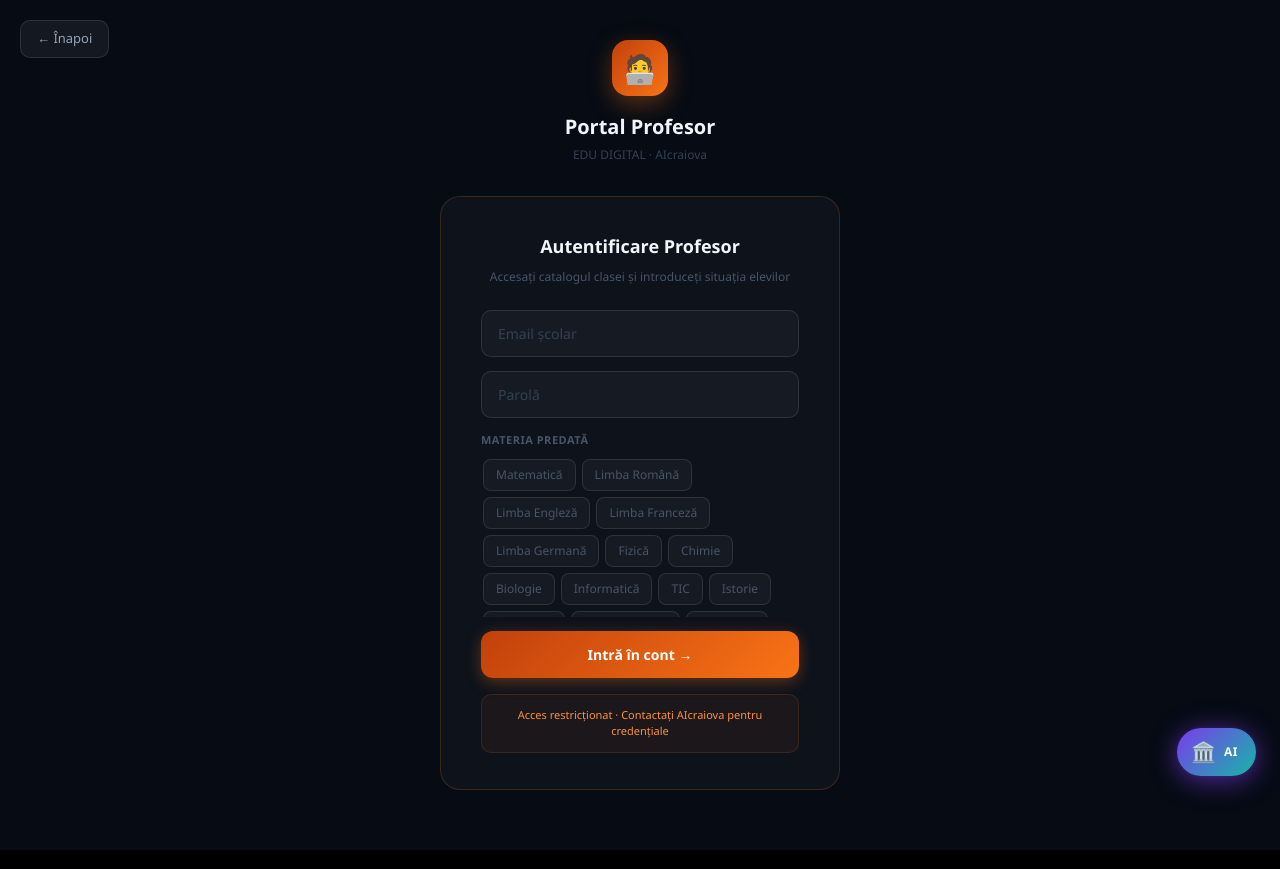
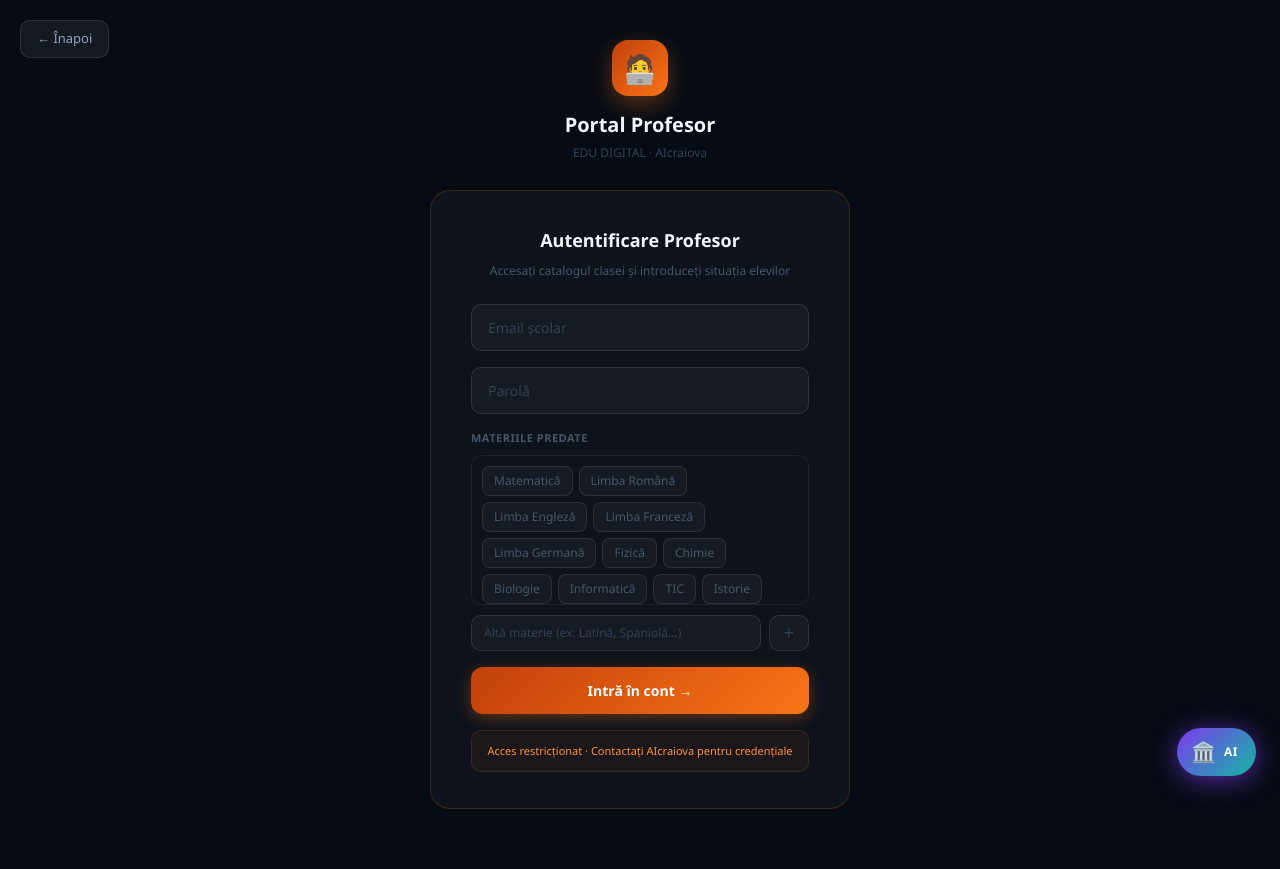
Before and after one commit to catalinradu2026-gif/leadflow-ai, a Next.js app: page /edu/profesori in a window 1280 px wide. Built offline with nearby package versions, Linux system fonts and the light colour scheme.

Commit message:
Multi-subject teacher login with tab switcher in catalog

```diff
--- a/app/edu/profesori/page.tsx
+++ b/app/edu/profesori/page.tsx
@@ -13,6 +13,14 @@ type ContElev = {
 type ProfEntry = { nota: string; absMot: number; absNemot: number; observatii: string }
 type ProfCatalogs = Record<string, Record<string, ProfEntry>>
 
+const MATERII_LISTA = [
+  'Matematică','Limba Română','Limba Engleză','Limba Franceză','Limba Germană',
+  'Fizică','Chimie','Biologie','Informatică','TIC',
+  'Istorie','Geografie','Educație Civică','Economie','Filosofie',
+  'Psihologie','Sociologie','Logică','Religie',
+  'Educație Fizică','Arte Vizuale','Muzică','Tehnologie',
+]
+
 export default function ProfesoriPage() {
   const router = useRouter()
   const isMobile = useIsMobile()
@@ -23,18 +31,13 @@ export default function ProfesoriPage() {
   const [loginErr, setLoginErr] = useState('')
   const [logging, setLogging] = useState(false)
 
-  const MATERII = [
-    'Matematică','Limba Română','Limba Engleză','Limba Franceză','Limba Germană',
-    'Fizică','Chimie','Biologie','Informatică','TIC',
-    'Istorie','Geografie','Educație Civică','Economie','Filosofie',
-    'Psihologie','Sociologie','Logică','Religie',
-    'Educație Fizică','Arte Vizuale','Muzică','Tehnologie',
-  ]
+  // Login — selectie materii multiple
+  const [materiiSelectate, setMateriiSelectate] = useState<string[]>([])
+  const [altaMaterie, setAltaMaterie] = useState('')
 
-  const [materie, setMaterie] = useState('')
-  const [materieLogin, setMaterieLogin] = useState('')
-  const [materieEdit, setMaterieEdit] = useState('')
-  const [editingMaterie, setEditingMaterie] = useState(false)
+  // Catalog
+  const [materie, setMaterie] = useState('')           // materia activa in catalog
+  const [materiiProf, setMateriiProf] = useState<string[]>([])  // toate materiile profesorului
   const [elevi, setElevi] = useState<ContElev[]>([])
   const [nrClasa, setNrClasa] = useState('')
   const [idx, setIdx] = useState(0)
@@ -55,6 +58,19 @@ export default function ProfesoriPage() {
     if (hydrated) localStorage.setItem('prof_catalogs', JSON.stringify(profCatalogs))
   }, [profCatalogs, hydrated])
 
+  function toggleMaterie(m: string) {
+    setMateriiSelectate(prev =>
+      prev.includes(m) ? prev.filter(x => x !== m) : [...prev, m]
+    )
+  }
+
+  function adaugaAltaMaterie() {
+    const m = altaMaterie.trim()
+    if (!m || materiiSelectate.includes(m)) return
+    setMateriiSelectate(prev => [...prev, m])
+    setAltaMaterie('')
+  }
+
   function getEntry(elevNr: string): ProfEntry {
     return profCatalogs[materie]?.[elevNr] || { nota: '', absMot: 0, absNemot: 0, observatii: '' }
   }
@@ -74,7 +90,7 @@ export default function ProfesoriPage() {
   async function handleLogin(e: React.FormEvent) {
     e.preventDefault()
     if (!email || !password) { setLoginErr('Completați email și parolă.'); return }
-    if (!materieLogin) { setLoginErr('Selectați materia predată.'); return }
+    if (materiiSelectate.length === 0) { setLoginErr('Selectați cel puțin o materie predată.'); return }
     setLogging(true); setLoginErr('')
     await new Promise(r => setTimeout(r, 800))
     setLogging(false)
@@ -88,77 +104,89 @@ export default function ProfesoriPage() {
       setElevi(conturi)
       setNrClasa(clasa)
     } catch {}
-    setMaterie(materieLogin)
-    setMaterieEdit(materieLogin)
+    setMateriiProf(materiiSelectate)
+    setMaterie(materiiSelectate[0])
     setView('catalog')
   }
 
   const elev = elevi[idx]
   const entry = elev ? getEntry(elev.nr) : null
   const totalAbsElev = entry ? entry.absMot + entry.absNemot : 0
-  const materiiProfesori = Object.keys(profCatalogs)
 
+  // ---- LOGIN ----
   if (view === 'login') return (
     <div style={pageWrap(isMobile)}>
       <button onClick={() => router.push('/scoala')} style={backBtn}>← Înapoi</button>
-      <div style={{ textAlign: 'center', marginBottom: '32px' }}>
-        <div style={{ width: 56, height: 56, borderRadius: '16px', background: 'linear-gradient(135deg, #c2410c, #f97316)', display: 'flex', alignItems: 'center', justifyContent: 'center', fontSize: '28px', margin: '0 auto 16px', boxShadow: '0 8px 24px rgba(249,115,22,0.35)' }}>🧑‍💻</div>
+      <div style={{ textAlign: 'center', marginBottom: '28px' }}>
+        <div style={{ width: 56, height: 56, borderRadius: '16px', background: 'linear-gradient(135deg, #c2410c, #f97316)', display: 'flex', alignItems: 'center', justifyContent: 'center', fontSize: '28px', margin: '0 auto 14px', boxShadow: '0 8px 24px rgba(249,115,22,0.35)' }}>🧑‍💻</div>
         <div style={{ fontSize: '20px', fontWeight: 800 }}>Portal Profesor</div>
         <div style={{ fontSize: '12px', color: '#334155', marginTop: '4px' }}>EDU DIGITAL · AIcraiova</div>
       </div>
-      <div style={{ background: 'rgba(255,255,255,0.03)', border: '1px solid rgba(249,115,22,0.2)', borderRadius: '20px', padding: isMobile ? '28px 20px' : '36px 40px', width: '100%', maxWidth: '400px' }}>
+
+      <div style={{ background: 'rgba(255,255,255,0.03)', border: '1px solid rgba(249,115,22,0.2)', borderRadius: '20px', padding: isMobile ? '28px 20px' : '36px 40px', width: '100%', maxWidth: '420px' }}>
         <h2 style={{ fontSize: '18px', fontWeight: 700, marginBottom: '8px', textAlign: 'center' }}>Autentificare Profesor</h2>
         <p style={{ fontSize: '12px', color: '#475569', textAlign: 'center', marginBottom: '24px' }}>
           Accesați catalogul clasei și introduceți situația elevilor
         </p>
-        <form onSubmit={handleLogin} style={{ display: 'flex', flexDirection: 'column', gap: '14px' }}>
+
+        <form onSubmit={handleLogin} style={{ display: 'flex', flexDirection: 'column', gap: '16px' }}>
           <input type="email" placeholder="Email școlar" value={email} onChange={e => setEmail(e.target.value)} style={inputStyle} autoComplete="email" />
           <input type="password" placeholder="Parolă" value={password} onChange={e => setPassword(e.target.value)} style={inputStyle} autoComplete="current-password" />
 
-          {/* Selector materie */}
+          {/* Selector materii — multi-select */}
           <div>
-            <div style={{ fontSize: '11px', color: '#475569', fontWeight: 700, marginBottom: '8px', textTransform: 'uppercase', letterSpacing: '0.5px' }}>
-              Materia predată {materieLogin && <span style={{ color: '#f97316', marginLeft: '6px' }}>· {materieLogin}</span>}
+            <div style={{ fontSize: '11px', color: '#475569', fontWeight: 700, marginBottom: '8px', textTransform: 'uppercase', letterSpacing: '0.5px', display: 'flex', justifyContent: 'space-between' }}>
+              <span>Materiile predate</span>
+              {materiiSelectate.length > 0 && (
+                <span style={{ color: '#f97316', fontWeight: 700 }}>{materiiSelectate.length} selectate</span>
+              )}
             </div>
-            <div style={{ maxHeight: '160px', overflowY: 'auto', display: 'flex', flexWrap: 'wrap', gap: '6px', padding: '2px' }}>
-              {MATERII.map(m => (
-                <button
-                  key={m}
-                  type="button"
-                  onClick={() => setMaterieLogin(m)}
-                  style={{
-                    background: materieLogin === m ? 'rgba(249,115,22,0.25)' : 'rgba(255,255,255,0.04)',
-                    border: `1px solid ${materieLogin === m ? 'rgba(249,115,22,0.6)' : 'rgba(255,255,255,0.1)'}`,
-                    borderRadius: '8px', padding: '6px 12px',
-                    fontSize: '12px', fontWeight: materieLogin === m ? 700 : 400,
-                    color: materieLogin === m ? '#fb923c' : '#475569',
-                    cursor: 'pointer', fontFamily: 'inherit',
-                    transition: 'all 0.15s',
-                  }}
-                >
-                  {materieLogin === m ? '✓ ' : ''}{m}
-                </button>
-              ))}
-              {/* Alta materie — editabila */}
+
+            {/* Chipuri selectate */}
+            {materiiSelectate.length > 0 && (
+              <div style={{ display: 'flex', flexWrap: 'wrap', gap: '5px', marginBottom: '10px' }}>
+                {materiiSelectate.map(m => (
+                  <div key={m} style={{ display: 'flex', alignItems: 'center', gap: '5px', background: 'rgba(249,115,22,0.2)', border: '1px solid rgba(249,115,22,0.5)', borderRadius: '20px', padding: '4px 10px', fontSize: '12px', fontWeight: 700, color: '#fb923c' }}>
+                    {m}
+                    <button type="button" onClick={() => toggleMaterie(m)}
+                      style={{ background: 'none', border: 'none', color: '#fb923c', cursor: 'pointer', fontSize: '14px', lineHeight: 1, padding: 0, fontFamily: 'inherit' }}>×</button>
+                  </div>
+                ))}
+              </div>
+            )}
+
+            {/* Lista scroll */}
+            <div style={{ maxHeight: '150px', overflowY: 'auto', display: 'flex', flexWrap: 'wrap', gap: '6px', padding: '2px', border: '1px solid rgba(255,255,255,0.07)', borderRadius: '10px', padding: '10px' }}>
+              {MATERII_LISTA.map(m => {
+                const sel = materiiSelectate.includes(m)
+                return (
+                  <button key={m} type="button" onClick={() => toggleMaterie(m)}
+                    style={{ background: sel ? 'rgba(249,115,22,0.2)' : 'rgba(255,255,255,0.04)', border: `1px solid ${sel ? 'rgba(249,115,22,0.55)' : 'rgba(255,255,255,0.09)'}`, borderRadius: '8px', padding: '5px 11px', fontSize: '12px', fontWeight: sel ? 700 : 400, color: sel ? '#fb923c' : '#475569', cursor: 'pointer', fontFamily: 'inherit', transition: 'all 0.15s' }}>
+                    {sel ? '✓ ' : ''}{m}
+                  </button>
+                )
+              })}
+            </div>
+
+            {/* Alta materie custom */}
+            <div style={{ display: 'flex', gap: '8px', marginTop: '10px' }}>
               <input
                 type="text"
-                placeholder="✏️ Alta materie..."
-                value={MATERII.includes(materieLogin) ? '' : materieLogin}
-                onChange={e => setMaterieLogin(e.target.value)}
-                style={{
-                  ...inputStyle,
-                  width: 'auto', flex: '1', minWidth: '140px',
-                  padding: '6px 12px', fontSize: '12px',
-                  border: `1px solid ${!MATERII.includes(materieLogin) && materieLogin ? 'rgba(249,115,22,0.6)' : 'rgba(255,255,255,0.1)'}`,
-                  color: !MATERII.includes(materieLogin) && materieLogin ? '#fb923c' : '#f1f5f9',
-                }}
+                placeholder="Altă materie (ex: Latină, Spaniolă...)"
+                value={altaMaterie}
+                onChange={e => setAltaMaterie(e.target.value)}
+                onKeyDown={e => { if (e.key === 'Enter') { e.preventDefault(); adaugaAltaMaterie() } }}
+                style={{ ...inputStyle, flex: 1, padding: '8px 12px', fontSize: '12px' }}
               />
+              <button type="button" onClick={adaugaAltaMaterie}
+                style={{ background: altaMaterie.trim() ? 'rgba(249,115,22,0.2)' : 'rgba(255,255,255,0.04)', border: `1px solid ${altaMaterie.trim() ? 'rgba(249,115,22,0.4)' : 'rgba(255,255,255,0.1)'}`, borderRadius: '10px', padding: '0 14px', fontSize: '18px', cursor: altaMaterie.trim() ? 'pointer' : 'default', color: altaMaterie.trim() ? '#fb923c' : '#334155', fontFamily: 'inherit', flexShrink: 0 }}>+</button>
             </div>
           </div>
 
           {loginErr && <div style={{ fontSize: '12px', color: '#ef4444', textAlign: 'center' }}>{loginErr}</div>}
           <button type="submit" disabled={logging} style={btnOrange}>{logging ? 'Se verifică...' : 'Intră în cont →'}</button>
         </form>
+
         <div style={{ marginTop: '16px', padding: '12px', background: 'rgba(249,115,22,0.06)', border: '1px solid rgba(249,115,22,0.15)', borderRadius: '10px', fontSize: '11px', color: '#fb923c', textAlign: 'center' }}>
           Acces restricționat · Contactați AIcraiova pentru credențiale
         </div>
@@ -167,59 +195,35 @@ export default function ProfesoriPage() {
     </div>
   )
 
+  // ---- CATALOG ----
   return (
     <div style={pageWrap(isMobile)}>
       <button onClick={() => router.push('/scoala')} style={backBtn}>← Înapoi</button>
 
-      <div style={{ textAlign: 'center', marginBottom: '20px' }}>
+      <div style={{ textAlign: 'center', marginBottom: '18px' }}>
         <div style={{ width: 44, height: 44, borderRadius: '13px', background: 'linear-gradient(135deg, #c2410c, #f97316)', display: 'flex', alignItems: 'center', justifyContent: 'center', fontSize: '22px', margin: '0 auto 10px', boxShadow: '0 6px 20px rgba(249,115,22,0.3)' }}>🧑‍💻</div>
         <div style={{ fontSize: '17px', fontWeight: 800 }}>Catalog Profesor</div>
-        <div style={{ fontSize: '11px', color: '#334155', marginTop: '3px' }}>EDU DIGITAL · AIcraiova</div>
+        {nrClasa && <div style={{ fontSize: '11px', color: '#475569', marginTop: '3px' }}>Clasa {nrClasa} · EDU DIGITAL</div>}
       </div>
 
       <div style={{ width: '100%', maxWidth: '540px', display: 'flex', flexDirection: 'column', gap: '14px' }}>
 
-        {/* Header profesor + materie */}
-        <div style={{ background: 'rgba(249,115,22,0.06)', border: '1px solid rgba(249,115,22,0.2)', borderRadius: '20px', padding: '18px 22px' }}>
-          <div style={{ fontSize: '11px', color: '#475569', fontWeight: 700, textTransform: 'uppercase', letterSpacing: '0.5px', marginBottom: '10px' }}>Materia predată</div>
-          {editingMaterie ? (
-            <div style={{ display: 'flex', gap: '8px' }}>
-              <input
-                value={materieEdit}
-                onChange={e => setMaterieEdit(e.target.value)}
-                placeholder="ex: Biologie, Fizică, Chimie..."
-                autoFocus
-                style={{ ...inputStyle, flex: 1, fontSize: '15px', fontWeight: 700 }}
-              />
-              <button
-                onClick={() => { if (materieEdit.trim()) { setMaterie(materieEdit.trim()); setIdx(0) } setEditingMaterie(false) }}
-                style={{ ...btnOrange, padding: '0 16px', fontSize: '13px' }}
-              >✓ OK</button>
-            </div>
-          ) : (
-            <div style={{ display: 'flex', alignItems: 'center', gap: '12px' }}>
-              <div style={{ flex: 1 }}>
-                <div style={{ fontSize: '18px', fontWeight: 800, color: '#f97316' }}>{materie}</div>
-                {nrClasa && <div style={{ fontSize: '12px', color: '#475569', marginTop: '3px' }}>Clasa {nrClasa}</div>}
-              </div>
-              <button
-                onClick={() => { setMaterieEdit(materie); setEditingMaterie(true) }}
-                style={{ background: 'rgba(249,115,22,0.1)', border: '1px solid rgba(249,115,22,0.3)', borderRadius: '8px', padding: '6px 14px', fontSize: '12px', fontWeight: 700, color: '#fb923c', cursor: 'pointer', fontFamily: 'inherit' }}
-              >✏️ Schimbă</button>
-            </div>
-          )}
-          {/* Switch materie rapida */}
-          {materiiProfesori.length > 1 && (
-            <div style={{ display: 'flex', gap: '6px', flexWrap: 'wrap', marginTop: '10px' }}>
-              {materiiProfesori.map(m => (
-                <button key={m} onClick={() => { setMaterie(m); setMaterieEdit(m); setIdx(0) }}
-                  style={{ background: m === materie ? 'rgba(249,115,22,0.2)' : 'rgba(255,255,255,0.04)', border: `1px solid ${m === materie ? 'rgba(249,115,22,0.5)' : 'rgba(255,255,255,0.1)'}`, borderRadius: '8px', padding: '4px 12px', fontSize: '11px', fontWeight: m === materie ? 700 : 400, color: m === materie ? '#fb923c' : '#475569', cursor: 'pointer', fontFamily: 'inherit' }}>
+        {/* Tab-uri materii */}
+        {materiiProf.length > 0 && (
+          <div style={{ background: 'rgba(255,255,255,0.02)', border: '1px solid rgba(255,255,255,0.07)', borderRadius: '16px', overflow: 'hidden' }}>
+            <div style={{ display: 'flex', overflowX: 'auto', borderBottom: '1px solid rgba(255,255,255,0.06)' }}>
+              {materiiProf.map(m => (
+                <button key={m} onClick={() => { setMaterie(m); setIdx(0) }}
+                  style={{ flex: '0 0 auto', background: 'none', border: 'none', borderBottom: `2px solid ${m === materie ? '#f97316' : 'transparent'}`, padding: '12px 16px', cursor: 'pointer', fontFamily: 'inherit', fontSize: '13px', fontWeight: m === materie ? 700 : 400, color: m === materie ? '#fb923c' : '#475569', whiteSpace: 'nowrap', transition: 'all 0.15s' }}>
                   {m}
                 </button>
               ))}
             </div>
-          )}
-        </div>
+            <div style={{ padding: '10px 16px', fontSize: '12px', color: '#475569' }}>
+              Introduceți situația elevilor pentru <span style={{ color: '#fb923c', fontWeight: 700 }}>{materie}</span>
+            </div>
+          </div>
+        )}
 
         {/* Catalog elevi */}
         {elevi.length === 0 ? (
@@ -230,8 +234,8 @@ export default function ProfesoriPage() {
           </div>
         ) : (
           <>
-            {/* Navigare elevi */}
             <div style={{ background: 'rgba(255,255,255,0.02)', border: '1px solid rgba(255,255,255,0.07)', borderRadius: '20px', overflow: 'hidden' }}>
+              {/* Navigare */}
               <div style={{ display: 'flex', alignItems: 'center', gap: '10px', padding: '16px 18px', borderBottom: '1px solid rgba(255,255,255,0.06)' }}>
                 <button onClick={() => setIdx(Math.max(0, idx - 1))} disabled={idx === 0}
                   style={{ background: idx === 0 ? 'rgba(255,255,255,0.03)' : 'rgba(249,115,22,0.15)', border: `1px solid ${idx === 0 ? 'rgba(255,255,255,0.06)' : 'rgba(249,115,22,0.4)'}`, borderRadius: '10px', width: 40, height: 40, cursor: idx === 0 ? 'not-allowed' : 'pointer', color: idx === 0 ? '#334155' : '#fb923c', fontSize: '18px', display: 'flex', alignItems: 'center', justifyContent: 'center', flexShrink: 0, fontFamily: 'inherit' }}>←</button>
@@ -248,9 +252,7 @@ export default function ProfesoriPage() {
 
                   {/* Nota */}
                   <div style={{ background: 'rgba(255,255,255,0.02)', borderRadius: '14px', padding: '16px', border: '1px solid rgba(255,255,255,0.06)' }}>
-                    <div style={{ fontSize: '11px', color: '#475569', fontWeight: 700, textTransform: 'uppercase', letterSpacing: '0.5px', marginBottom: '12px' }}>
-                      Notă {materie}
-                    </div>
+                    <div style={{ fontSize: '11px', color: '#475569', fontWeight: 700, textTransform: 'uppercase', letterSpacing: '0.5px', marginBottom: '12px' }}>Notă · {materie}</div>
                     <div style={{ display: 'flex', alignItems: 'center', gap: '12px' }}>
                       <input
                         type="number" min="1" max="10" placeholder="—"
@@ -263,7 +265,7 @@ export default function ProfesoriPage() {
                       />
                       <div style={{ flex: 1 }}>
                         {entry.nota && (
-                          <div style={{ fontSize: '13px', color: parseFloat(entry.nota) < 5 ? '#f87171' : parseFloat(entry.nota) < 7 ? '#fbbf24' : '#4ade80', fontWeight: 700 }}>
+                          <div style={{ fontSize: '13px', fontWeight: 700, color: parseFloat(entry.nota) < 5 ? '#f87171' : parseFloat(entry.nota) < 7 ? '#fbbf24' : '#4ade80' }}>
                             {parseFloat(entry.nota) < 5 ? '⚠️ Sub medie' : parseFloat(entry.nota) < 7 ? '📈 Satisfăcător' : parseFloat(entry.nota) < 9 ? '✅ Bine' : '⭐ Excelent'}
                           </div>
                         )}
@@ -275,14 +277,12 @@ export default function ProfesoriPage() {
 
                   {/* Absente */}
                   <div style={{ background: 'rgba(255,255,255,0.02)', borderRadius: '14px', padding: '16px', border: '1px solid rgba(255,255,255,0.06)' }}>
-                    <div style={{ fontSize: '11px', color: '#475569', fontWeight: 700, textTransform: 'uppercase', letterSpacing: '0.5px', marginBottom: '12px' }}>
-                      Absențe · {materie}
-                    </div>
+                    <div style={{ fontSize: '11px', color: '#475569', fontWeight: 700, textTransform: 'uppercase', letterSpacing: '0.5px', marginBottom: '12px' }}>Absențe · {materie}</div>
                     <div style={{ display: 'flex', gap: '16px', flexWrap: 'wrap' }}>
-                      {([['absMot', 'Motivate', '#4ade80', 'rgba(34,197,94,0.15)', 'rgba(34,197,94,0.3)'],
-                        ['absNemot', 'Nemotivate', '#f87171', 'rgba(239,68,68,0.15)', 'rgba(239,68,68,0.3)']] as const).map(([field, label, color, bg, border]) => (
+                      {([['absMot','Motivate','#4ade80','rgba(34,197,94,0.15)','rgba(34,197,94,0.3)'],
+                        ['absNemot','Nemotivate','#f87171','rgba(239,68,68,0.15)','rgba(239,68,68,0.3)']] as const).map(([field, label, color, bg, border]) => (
                         <div key={field} style={{ flex: 1, minWidth: '100px', textAlign: 'center' }}>
-                          <div style={{ fontSize: '11px', marginBottom: '8px', color: color }}>{label}</div>
+                          <div style={{ fontSize: '11px', marginBottom: '8px', color }}>{label}</div>
                           <div style={{ display: 'flex', alignItems: 'center', justifyContent: 'center', gap: '10px' }}>
                             <button onClick={() => updateEntry(elev.nr, { [field]: Math.max(0, entry[field] - 1) })}
                               style={{ background: 'rgba(255,255,255,0.06)', border: '1px solid rgba(255,255,255,0.1)', borderRadius: '8px', width: 32, height: 32, cursor: 'pointer', color: '#94a3b8', fontSize: '18px', fontFamily: 'inherit', display: 'flex', alignItems: 'center', justifyContent: 'center' }}>−</button>
@@ -293,9 +293,7 @@ export default function ProfesoriPage() {
                         </div>
                       ))}
                     </div>
-                    {totalAbsElev > 0 && (
-                      <div style={{ marginTop: '10px', fontSize: '12px', color: '#475569', textAlign: 'center' }}>Total: {totalAbsElev} absențe</div>
-                    )}
+                    {totalAbsElev > 0 && <div style={{ marginTop: '10px', fontSize: '12px', color: '#475569', textAlign: 'center' }}>Total: {totalAbsElev} absențe</div>}
                   </div>
 
                   {/* Observatii */}
@@ -325,14 +323,14 @@ export default function ProfesoriPage() {
               </div>
             </div>
 
-            {/* Sumar clasa */}
+            {/* Sumar clasă */}
             <div style={{ background: 'rgba(255,255,255,0.02)', border: '1px solid rgba(255,255,255,0.07)', borderRadius: '16px', padding: '16px 18px' }}>
               <div style={{ fontSize: '12px', fontWeight: 700, color: '#f1f5f9', marginBottom: '10px' }}>Sumar clasă · {materie}</div>
               <div style={{ display: 'flex', gap: '8px', flexWrap: 'wrap' }}>
                 {(() => {
                   const cuNote = elevi.filter(e => getEntry(e.nr).nota)
                   const medieGen = cuNote.length
-                    ? (cuNote.reduce((s, e) => s + parseFloat(getEntry(e.nr).nota || '0'), 0) / cuNote.length)
+                    ? cuNote.reduce((s, e) => s + parseFloat(getEntry(e.nr).nota || '0'), 0) / cuNote.length
                     : null
                   const subMedie = cuNote.filter(e => parseFloat(getEntry(e.nr).nota || '0') < 5).length
                   const totalAbs = elevi.reduce((s, e) => s + getEntry(e.nr).absNemot, 0)
@@ -350,7 +348,7 @@ export default function ProfesoriPage() {
           </>
         )}
 
-        <button onClick={() => { setView('login'); setEmail(''); setPassword('') }}
+        <button onClick={() => { setView('login'); setEmail(''); setPassword(''); setMateriiSelectate([]); setAltaMaterie('') }}
           style={{ background: 'rgba(255,255,255,0.04)', border: '1px solid rgba(255,255,255,0.08)', borderRadius: '12px', padding: '12px', color: '#475569', cursor: 'pointer', fontSize: '13px', fontFamily: 'inherit' }}>
           Deconectare
         </button>
```
